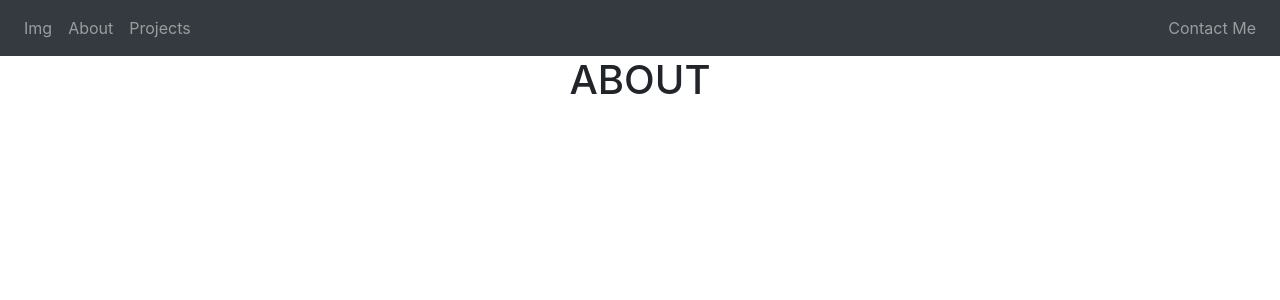
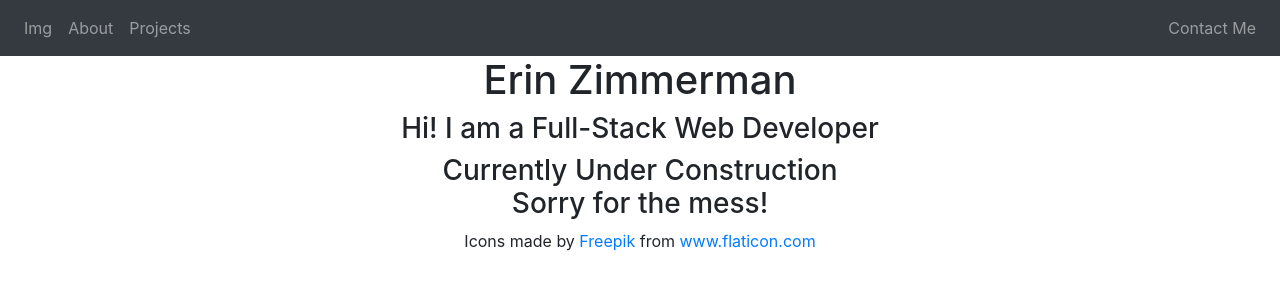
Before and after one commit to zyzzyxis/StaticPortfolio, a React (Create React App) app: page /about in a window 1280 px wide. Shown: the top 300 px of the page. Built offline with nearby package versions, Linux system fonts and the light colour scheme.

Commit message:
attempting to fix rediret issue for hosting

```diff
--- a/public/index.html
+++ b/public/index.html
@@ -24,7 +24,7 @@
       work correctly both with client-side routing and a non-root public URL.
       Learn how to configure a non-root public URL by running `npm run build`.
     -->
-    <title>React App</title>
+    <title>Erin Z ~ Portfolio</title>
   </head>
   <body>
     <noscript>You need to enable JavaScript to run this app.</noscript>
--- a/src/pages/About.js
+++ b/src/pages/About.js
@@ -3,8 +3,14 @@
 const About = () => {
   return (
     <div>
-     <h1>ABOUT</h1>
-    </div>
+     <h1>Erin Zimmerman</h1>
+     <h3>Hi! I am a Full-Stack Web Developer</h3>
+
+
+
+     <h3>Currently Under Construction <br/>Sorry for the mess!</h3>
+    {/* put in footer */}
+  <p>Icons made by <a href="https://www.freepik.com" title="Freepik">Freepik</a> from <a href="https://www.flaticon.com/" title="Flaticon">www.flaticon.com</a></p></div>
   )
 }
 
--- a/src/pages/ContactMe.js
+++ b/src/pages/ContactMe.js
@@ -3,6 +3,7 @@ const ContactMe = () => {
   return (
     <div>
       <h1>CONTACT ME</h1>
+      <h3>Currently Under Construction <br/>Sorry for the mess!</h3>
     </div>
   )
 }
--- a/src/pages/Home.js
+++ b/src/pages/Home.js
@@ -4,6 +4,7 @@ const Home = () => {
     <div>
       <h1>Erin Zimmerman</h1>
       <h3>Full-Stack Web Developer</h3>
+      <h3>Currently Under Construction <br/>Sorry for the mess!</h3>
     </div>
   )
 }
--- a/src/pages/Projects.js
+++ b/src/pages/Projects.js
@@ -4,6 +4,7 @@ const Projects = () => {
       <h1>PROJECTS</h1>
       <h3>Put stuff here about the streaks app and include links</h3>
       <h5>completed, ongoing, and future projects</h5>
+      <h3>Currently Under Construction <br/>Sorry for the mess!</h3>
     </div>
   )
 }
```
Also changed, not shown: 2 other files (tests, documents, lock files or other folders).
